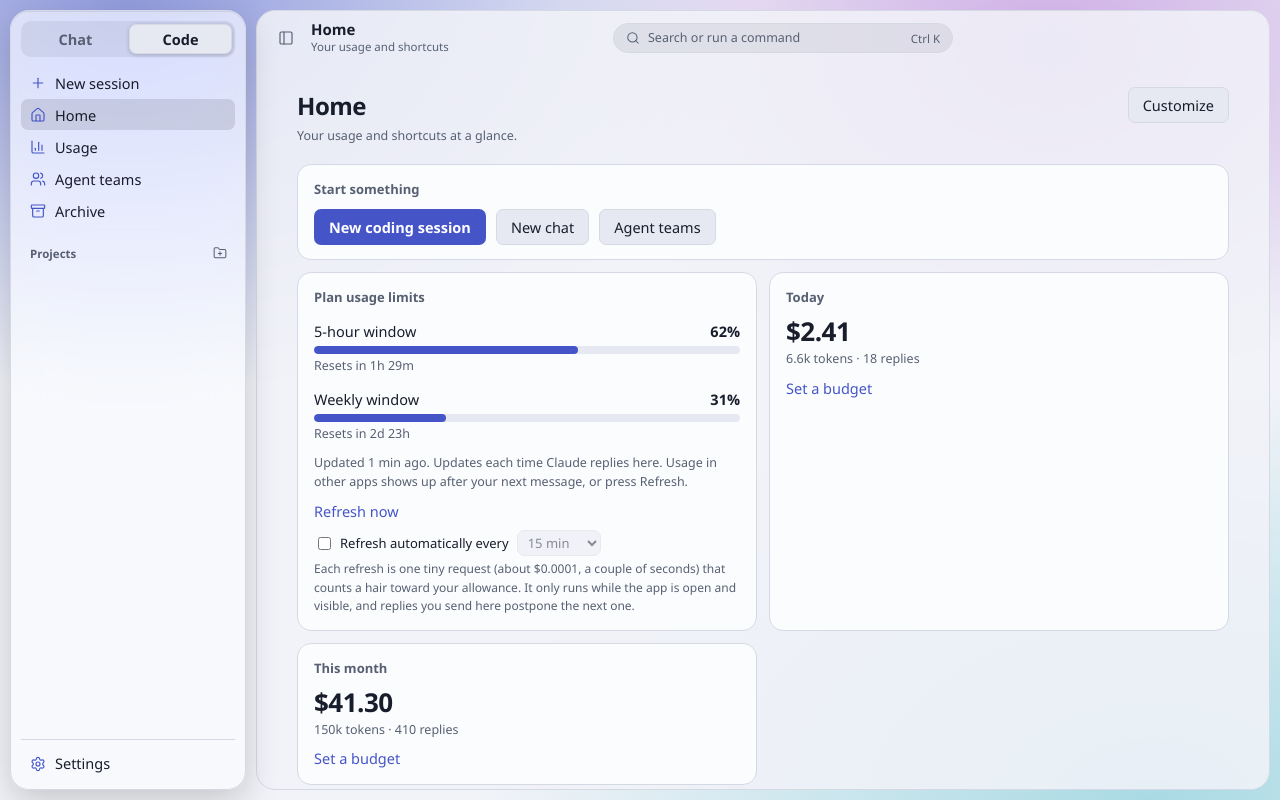
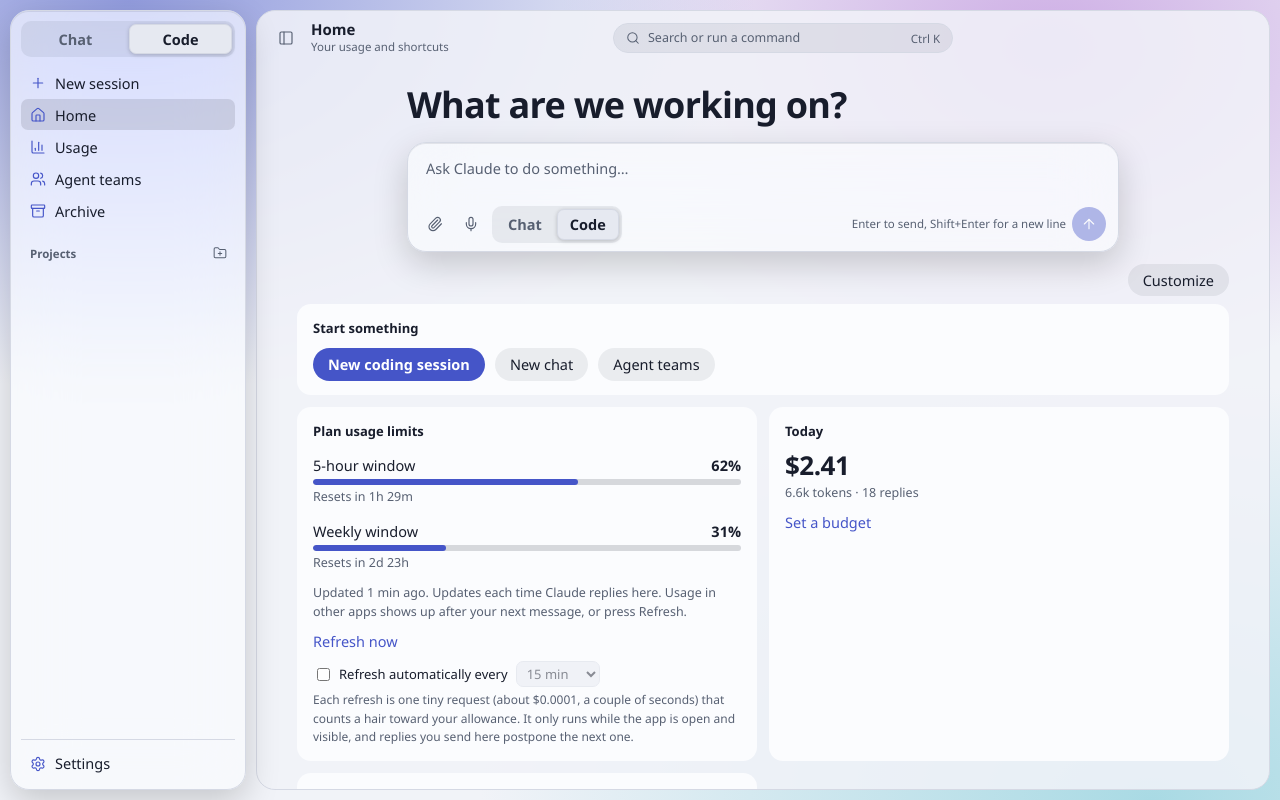
Before and after one commit to whyarealltheuserstaken/better-claude-ui, a SvelteKit app: page / in a window 1280 px wide. Both pictures are taken after a click on the button "Get started". Built offline with nearby package versions, Linux system fonts and the light colour scheme.

Commit message:
UI revamp, stage 4: Home message box, Home and Usage (#24)
* feat(ui): start a session from the Home message box; restyle Home and Usage

* docs: handoff notes for the UI revamp

```diff
--- a/src/lib/components/Composer.svelte
+++ b/src/lib/components/Composer.svelte
@@ -20,7 +20,8 @@
     glyph?: string;
     commands?: string[];
     descriptions?: Record<string, string>;
-    onsend: (text: string, attachments: PendingAttachment[]) => void;
+    /** Resolve false when nothing was sent, and the draft comes back. */
+    onsend: (text: string, attachments: PendingAttachment[]) => unknown;
     oninterrupt: () => void;
   } = $props();
 
@@ -76,12 +77,17 @@
     }
   }
 
-  function submit() {
+  async function submit() {
     if (!canSend) return;
-    onsend(text.trim(), atts);
+    const draft = { text, atts };
+    const result = onsend(text.trim(), atts);
     text = "";
     atts = [];
     problem = null;
+    if ((await result) === false && !text && atts.length === 0) {
+      text = draft.text;
+      atts = draft.atts;
+    }
   }
 
   function pick(cmd: string) {
--- /dev/null
+++ b/src/lib/components/HomeComposer.svelte
@@ -0,0 +1,53 @@
+<script lang="ts">
+  import type { PendingAttachment } from "../attachments";
+  import type { Project } from "../projects";
+  import type { Mode } from "../types";
+  import Menu from "../ui/Menu.svelte";
+  import Segmented from "../ui/Segmented.svelte";
+  import Composer from "./Composer.svelte";
+
+  let {
+    initialMode,
+    projects,
+    onstart,
+  }: {
+    initialMode: Mode;
+    projects: Project[];
+    /** Resolve false to keep the typed text. */
+    onstart: (text: string, attachments: PendingAttachment[], mode: Mode, projectId: string | null) => Promise<boolean>;
+  } = $props();
+
+  // svelte-ignore state_referenced_locally -- the box only starts on the current mode
+  let mode = $state<Mode>(initialMode);
+  let projectId = $state("");
+  let busy = $state(false);
+
+  const options = $derived([{ id: "", label: "No project" }, ...projects.map((p) => ({ id: p.id, label: p.name }))]);
+
+  async function send(text: string, attachments: PendingAttachment[]) {
+    if (busy) return false;
+    busy = true;
+    try {
+      return await onstart(text, attachments, mode, projectId || null);
+    } finally {
+      busy = false;
+    }
+  }
+</script>
+
+<section class="start">
+  <h2>What are we working on?</h2>
+  <Composer status={busy ? "running" : "idle"} onsend={send} oninterrupt={() => {}}>
+    {#snippet controls()}
+      <Segmented label="Start in" value={mode} options={[{ id: "chat", label: "Chat" }, { id: "code", label: "Code" }]} onpick={(m) => (mode = m as Mode)} />
+      {#if projects.length > 0}
+        <Menu label="Project" icon="folder" value={projectId} {options} onpick={(id) => (projectId = id)} />
+      {/if}
+    {/snippet}
+  </Composer>
+</section>
+
+<style>
+  .start { max-width: 760px; width: 100%; margin: 0 auto; padding: 18px 24px 4px; }
+  h2 { margin: 0 0 16px; font-size: clamp(24px, 4vw, 36px); font-weight: 650; line-height: 1.2; letter-spacing: -0.02em; }
+</style>
--- a/src/lib/components/HomePage.svelte
+++ b/src/lib/components/HomePage.svelte
@@ -66,10 +66,6 @@
 
 <div class="home">
   <header>
-    <div>
-      <h1>Home</h1>
-      <p class="sub">Your usage and shortcuts at a glance.</p>
-    </div>
     <button onclick={() => onedit(!editing)}>{editing ? "Done" : "Customize"}</button>
   </header>
 
@@ -209,17 +205,16 @@
 </div>
 
 <style>
-  .home { max-width: 980px; margin: 0 auto; padding: 22px 24px 40px; width: 100%; }
-  header { display: flex; justify-content: space-between; align-items: flex-start; gap: 16px; margin-bottom: 16px; }
-  h1 { margin: 0; font-size: 24px; letter-spacing: -0.02em; }
+  .home { max-width: 980px; margin: 0 auto; padding: 8px 24px 40px; width: 100%; }
+  header { display: flex; justify-content: flex-end; margin-bottom: 8px; }
   h2 { margin: 0 0 4px; font-size: 15px; }
   .sub { color: var(--muted); font-size: 12.5px; margin: 2px 0; }
-  .warn { color: var(--gate); }
+  .warn { color: var(--gate-text); }
   .grid { display: grid; grid-template-columns: repeat(2, minmax(0, 1fr)); gap: 12px; }
   @media (max-width: 760px) { .grid { grid-template-columns: 1fr; } }
-  button { background: var(--raised); border: 1px solid var(--line); border-radius: var(--radius-sm); padding: 6px 14px; color: var(--text); }
+  button { min-height: 30px; background: var(--fill); border: 1px solid transparent; border-radius: var(--capsule); padding: 4px 14px; color: var(--text); }
   button.primary { background: var(--accent); color: var(--accent-ink); border-color: transparent; font-weight: 600; }
-  button.link { background: none; border: 0; color: var(--accent); padding: 6px 0 0; }
+  button.link { background: none; border: 0; color: var(--accent-text); padding: 6px 0 0; }
   .actions { display: flex; gap: 10px; flex-wrap: wrap; }
   .win, .bar, .bud { margin-bottom: 10px; }
   .editor { background: var(--surface); border: 1px solid var(--line); border-radius: var(--radius-lg); padding: 14px 16px; margin-bottom: 14px; }
--- /dev/null
+++ b/src/lib/homeStart.ts
@@ -0,0 +1,31 @@
+/** Starting a session from the Home message box. The steps are passed in, so this stays testable. */
+import type { PendingAttachment } from "./attachments";
+import type { Mode } from "./types";
+
+export interface HomeDraft {
+  text: string;
+  attachments: PendingAttachment[];
+  mode: Mode;
+  projectId: string | null;
+  projectCwd: string | null;
+}
+
+export interface HomeDeps {
+  pickFolder(): Promise<string | null>;
+  start(mode: Mode, o: { cwd: string | null; projectId: string | null }): Promise<string | null>;
+  send(text: string, attachments: PendingAttachment[]): Promise<boolean>;
+}
+
+export type HomeResult = "sent" | "cancelled" | "failed";
+
+export async function startFromHome(deps: HomeDeps, draft: HomeDraft): Promise<HomeResult> {
+  let cwd: string | null = null;
+  if (draft.mode === "code") {
+    // Ask before starting anything, so cancelling leaves the person exactly where they were.
+    cwd = draft.projectCwd ?? (await deps.pickFolder());
+    if (!cwd) return "cancelled";
+  }
+  const id = await deps.start(draft.mode, { cwd, projectId: draft.projectId });
+  if (!id) return "failed";
+  return (await deps.send(draft.text, draft.attachments)) ? "sent" : "failed";
+}
--- a/src/lib/store.svelte.ts
+++ b/src/lib/store.svelte.ts
@@ -389,14 +389,15 @@ class AppStore {
     };
   }
 
-  async newSession(opts: StartOptions & { projectId?: string | null } = {}) {
+  /** The new session id, or null if nothing was started (cancelled or failed). */
+  async newSession(opts: StartOptions & { projectId?: string | null } = {}): Promise<string | null> {
     this.error = null;
     const mode = this.mode;
     const projectId = opts.projectId ?? null;
     const project = findProject(this.config.projects, projectId);
     try {
       const cwd = mode === "chat" ? null : (opts.cwd ?? project?.cwd ?? (await pickFolder()));
-      if (mode === "code" && !cwd) return;
+      if (mode === "code" && !cwd) return null;
       const so = this.startOptions(mode, { ...opts, cwd }, projectId);
       const id = await ipc.startSession(so);
       this.states[id] ??= initialState();
@@ -417,8 +418,10 @@ class AppStore {
       ];
       this.activeId = id;
       this.view = "session";
+      return id;
     } catch (e) {
       this.error = String(e);
+      return null;
     }
   }
 
@@ -530,11 +533,11 @@ class AppStore {
     if (m) this.mode = m.mode;
   }
 
-  async send(typed: string, attachments: PendingAttachment[] = []) {
+  async send(typed: string, attachments: PendingAttachment[] = []): Promise<boolean> {
     const id = this.activeId;
     const text = composeText(typed, attachments);
     const wire = toWire(attachments);
-    if (!id || (!text.trim() && wire.length === 0)) return;
+    if (!id || (!text.trim() && wire.length === 0)) return false;
     // Show what the user typed (not the inlined file bodies) plus attachment chips.
     this.states[id] = addUserMessage(
       this.states[id],
@@ -543,8 +546,10 @@ class AppStore {
     );
     try {
       await ipc.sendMessage(id, text, wire);
+      return true;
     } catch (e) {
       this.error = String(e);
+      return false;
     }
   }
 
--- a/src/lib/widgets/Meter.svelte
+++ b/src/lib/widgets/Meter.svelte
@@ -12,7 +12,7 @@
 </div>
 
 <style>
-  .meter { height: 8px; background: var(--raised); border-radius: 999px; overflow: hidden; }
+  .meter { height: 6px; background: var(--track); border-radius: 999px; overflow: hidden; }
   .fill { height: 100%; background: var(--accent); border-radius: 999px; transition: width 0.3s; }
   .fill[data-level="warn"] { background: var(--gate); }
   .fill[data-level="over"] { background: var(--bad); }
--- a/src/lib/widgets/Widget.svelte
+++ b/src/lib/widgets/Widget.svelte
@@ -9,9 +9,12 @@
 </section>
 
 <style>
-  .widget { background: var(--surface); border: 1px solid var(--line); border-radius: var(--radius-lg); padding: 14px 16px; min-width: 0; }
+  /* Solid and borderless: space and type carry the hierarchy, not outlines. */
+  .widget { background: var(--card); border-radius: var(--radius-lg); padding: 14px 16px; min-width: 0; }
+  :global(:root[data-solid="true"]) .widget { border: 1px solid var(--line); }
+  @media (forced-colors: active) { .widget { border: 1px solid CanvasText; } }
   .widget.wide { grid-column: 1 / -1; }
-  h3 { margin: 0 0 10px; font-size: 13px; font-weight: 600; color: var(--muted); }
+  h3 { margin: 0 0 10px; font-size: 13px; font-weight: 650; color: var(--text); }
   :global(.widget .big) { font-size: 26px; font-weight: 650; letter-spacing: -0.02em; line-height: 1.15; }
   :global(.widget .sub) { color: var(--muted); font-size: 12.5px; }
   :global(.widget .rowline) { display: flex; justify-content: space-between; gap: 12px; align-items: baseline; padding: 3px 0; }
--- a/src/routes/+page.svelte
+++ b/src/routes/+page.svelte
@@ -25,6 +25,10 @@
   import SessionControls from "$lib/components/SessionControls.svelte";
   import RightPanel from "$lib/components/RightPanel.svelte";
   import { findProject } from "$lib/projects";
+  import HomeComposer from "$lib/components/HomeComposer.svelte";
+  import { startFromHome } from "$lib/homeStart";
+  import type { PendingAttachment } from "$lib/attachments";
+  import type { Mode } from "$lib/types";
   import Settings from "$lib/components/Settings.svelte";
   import Composer from "$lib/components/Composer.svelte";
   import MessageList from "$lib/components/MessageList.svelte";
@@ -114,6 +118,22 @@
       const r = app.config.recents.find((x) => x.cli_session_id === h.cli_session_id);
       return r ? [{ id: "hit-" + h.cli_session_id, label: `${r.title}: ${h.snippet}`, group: "In conversation", run: () => void app.resume(r) }] : [];
     });
+  }
+
+  async function startAtHome(text: string, attachments: PendingAttachment[], mode: Mode, projectId: string | null): Promise<boolean> {
+    const result = await startFromHome(
+      {
+        pickFolder,
+        start: (m, o) => {
+          app.mode = m;
+          return app.newSession({ cwd: o.cwd, projectId: o.projectId });
+        },
+        // A composer "send" adds the message to the transcript, so it stays visible even if delivery fails.
+        send: (t, a) => app.send(t, a),
+      },
+      { text, attachments, mode, projectId, projectCwd: findProject(app.config.projects, projectId)?.cwd ?? null },
+    );
+    return result === "sent";
   }
 
   const toggleSidebar = () => void app.updateConfig({ sidebar_hidden: !app.config.sidebar_hidden });
@@ -235,6 +255,7 @@
       {/if}
       {#if app.view === "home"}
         <div class="scrollpage">
+          <HomeComposer initialMode={app.mode} projects={app.projects} onstart={startAtHome} />
           <HomePage
             config={app.config}
             usage={app.usage}
```
Also changed, not shown: src/lib/components/UsagePage.svelte (+8 -13 lines), 4 other files (tests, documents, lock files or other folders).
